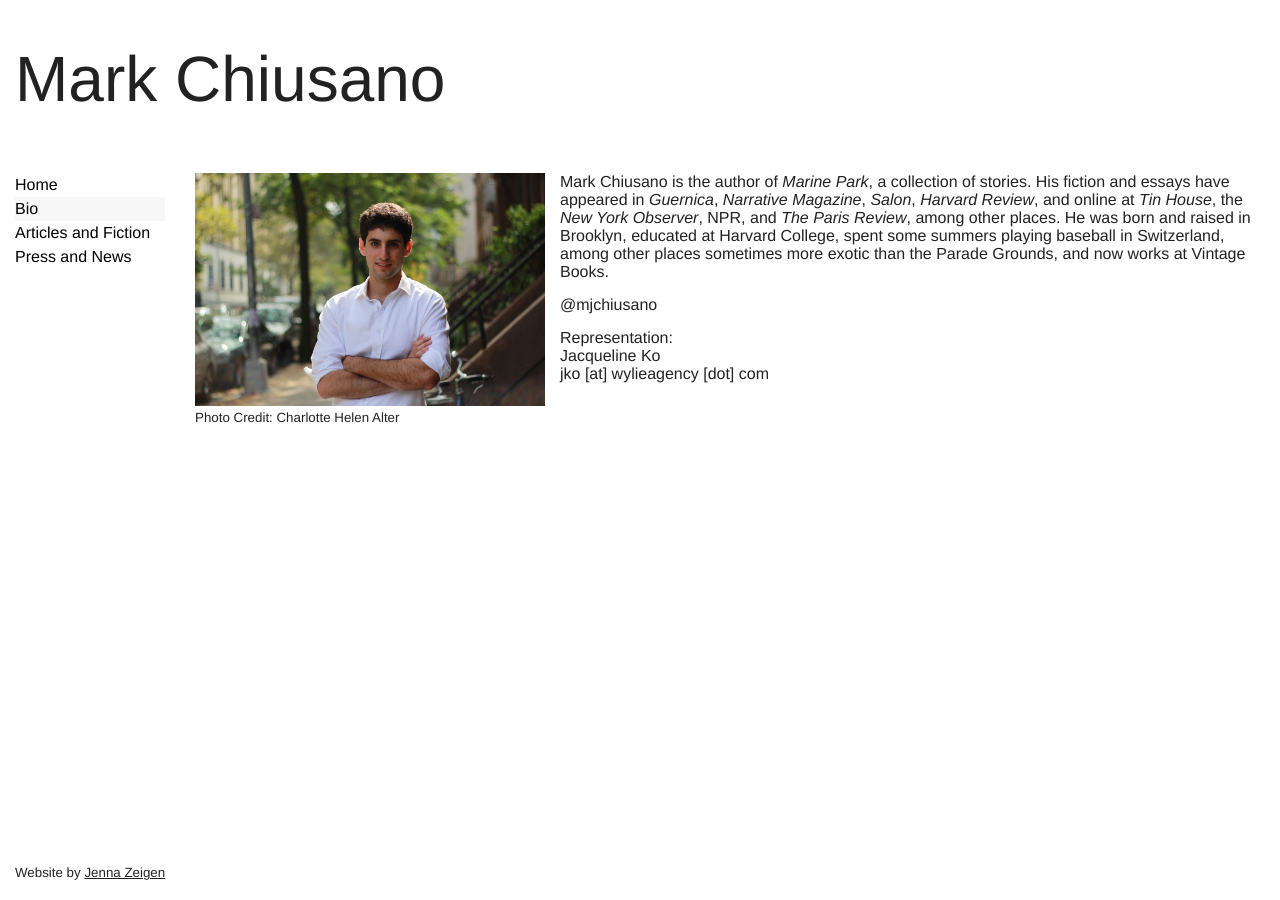
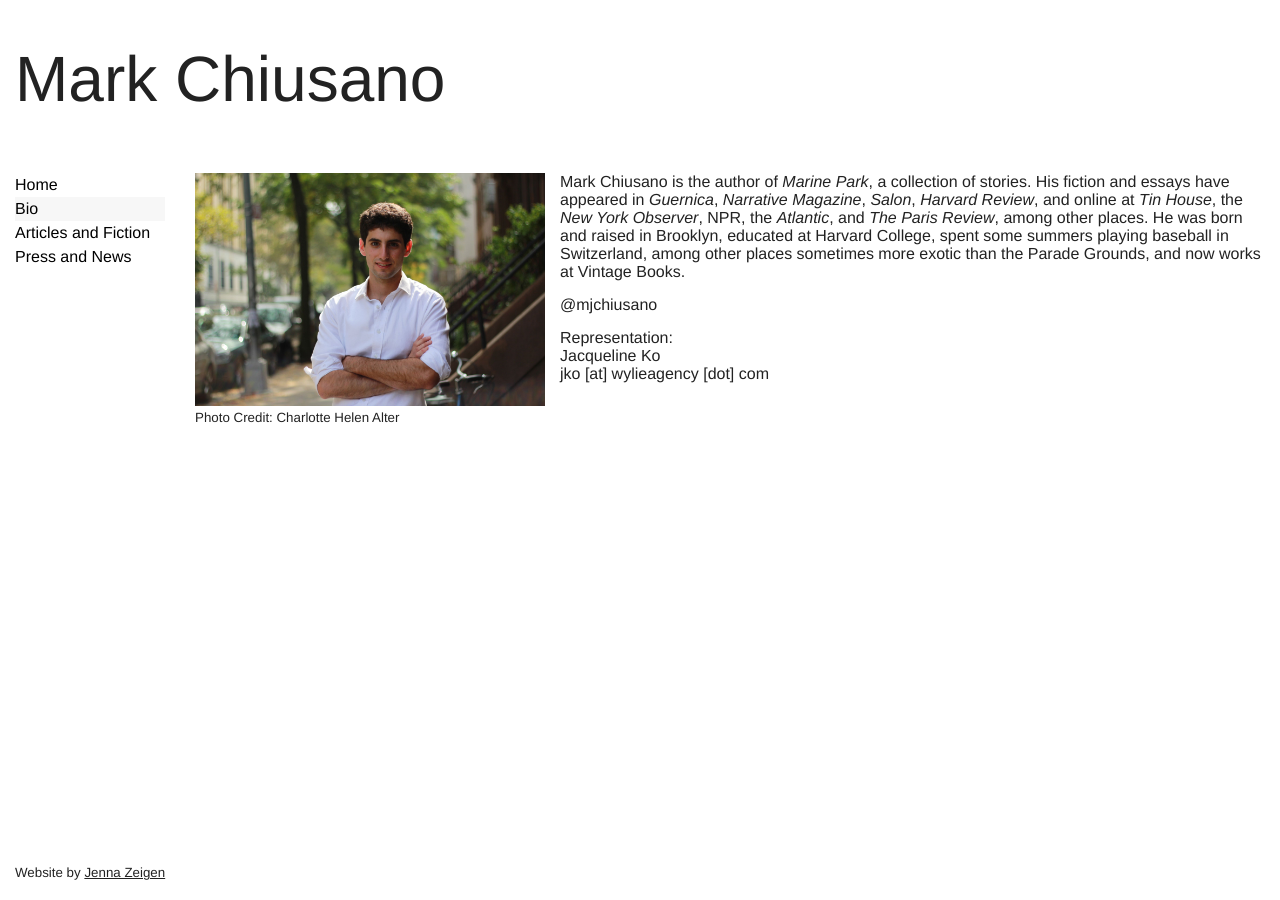
Before and after one commit to mjchiusano/mjchiusano.github.io, a Jekyll site: the page built from bio.html, in a window 1280 px wide. Built offline with Jekyll 4.4.1, drawn with Linux system fonts in a browser that asks for light colours; Markdown is read by kramdown in place of the engine named in the settings.

Commit message:
atlantic

```diff
--- a/bio.html
+++ b/bio.html
@@ -8,7 +8,7 @@
   <small>Photo Credit: Charlotte Helen Alter</small>
 </div>
 
-<p class="gutter-pad-bottom">Mark Chiusano is the author of <i>Marine Park</i>, a collection of stories. His fiction and essays have appeared in <i>Guernica</i>, <i>Narrative Magazine</i>, <i>Salon</i>, </i><i>Harvard Review</i>, and online at <i>Tin House</i>, the <i>New York Observer</i>, NPR, and <i>The Paris Review</i>, among other places. He was born and raised in Brooklyn, educated at Harvard College, spent some summers playing baseball in Switzerland, among other places sometimes more exotic than the Parade Grounds, and now works at Vintage Books.</p>
+<p class="gutter-pad-bottom">Mark Chiusano is the author of <i>Marine Park</i>, a collection of stories. His fiction and essays have appeared in <i>Guernica</i>, <i>Narrative Magazine</i>, <i>Salon</i>, </i><i>Harvard Review</i>, and online at <i>Tin House</i>, the <i>New York Observer</i>, NPR, the <i>Atlantic</i>, and <i>The Paris Review</i>, among other places. He was born and raised in Brooklyn, educated at Harvard College, spent some summers playing baseball in Switzerland, among other places sometimes more exotic than the Parade Grounds, and now works at Vintage Books.</p>
 
 <p class="gutter-pad-bottom">@mjchiusano</p>
 
```
